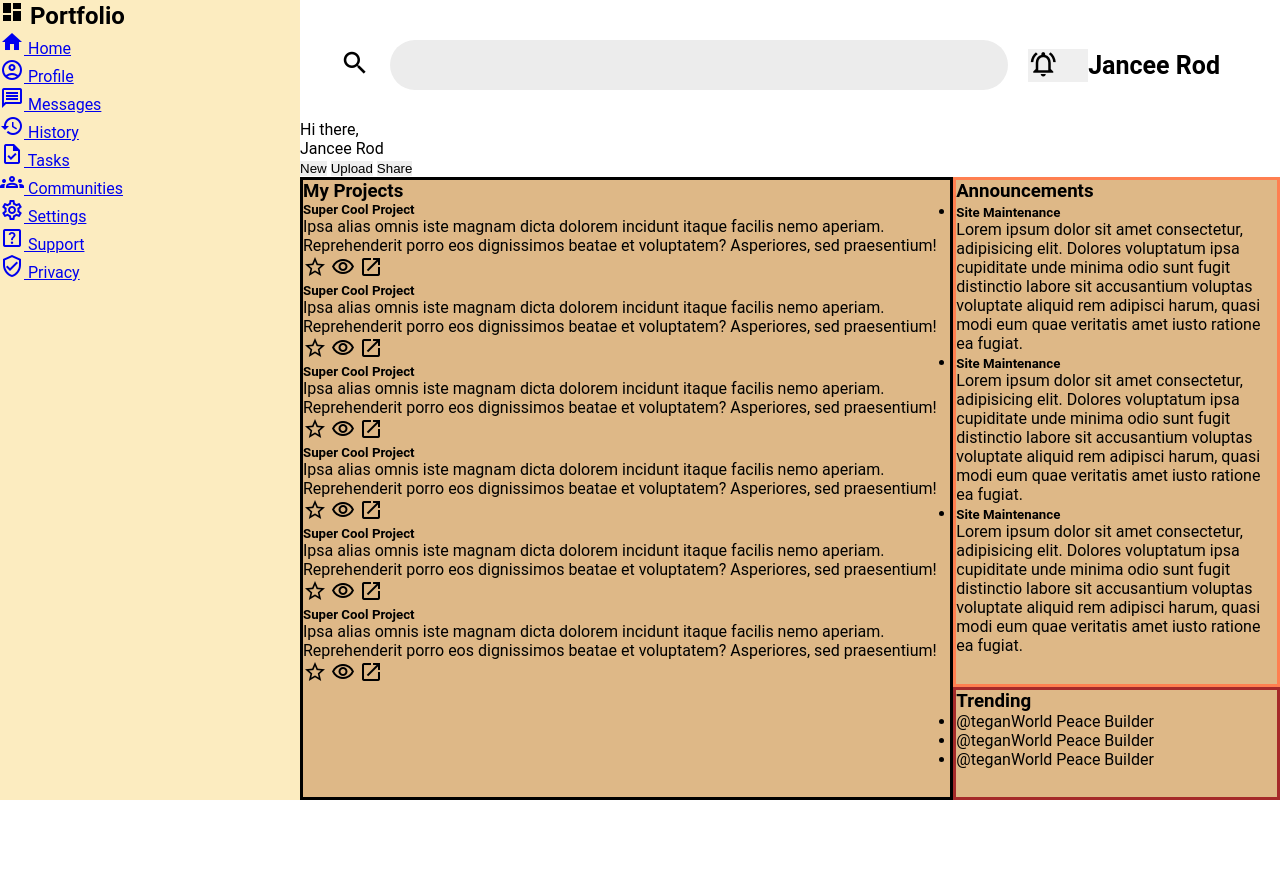
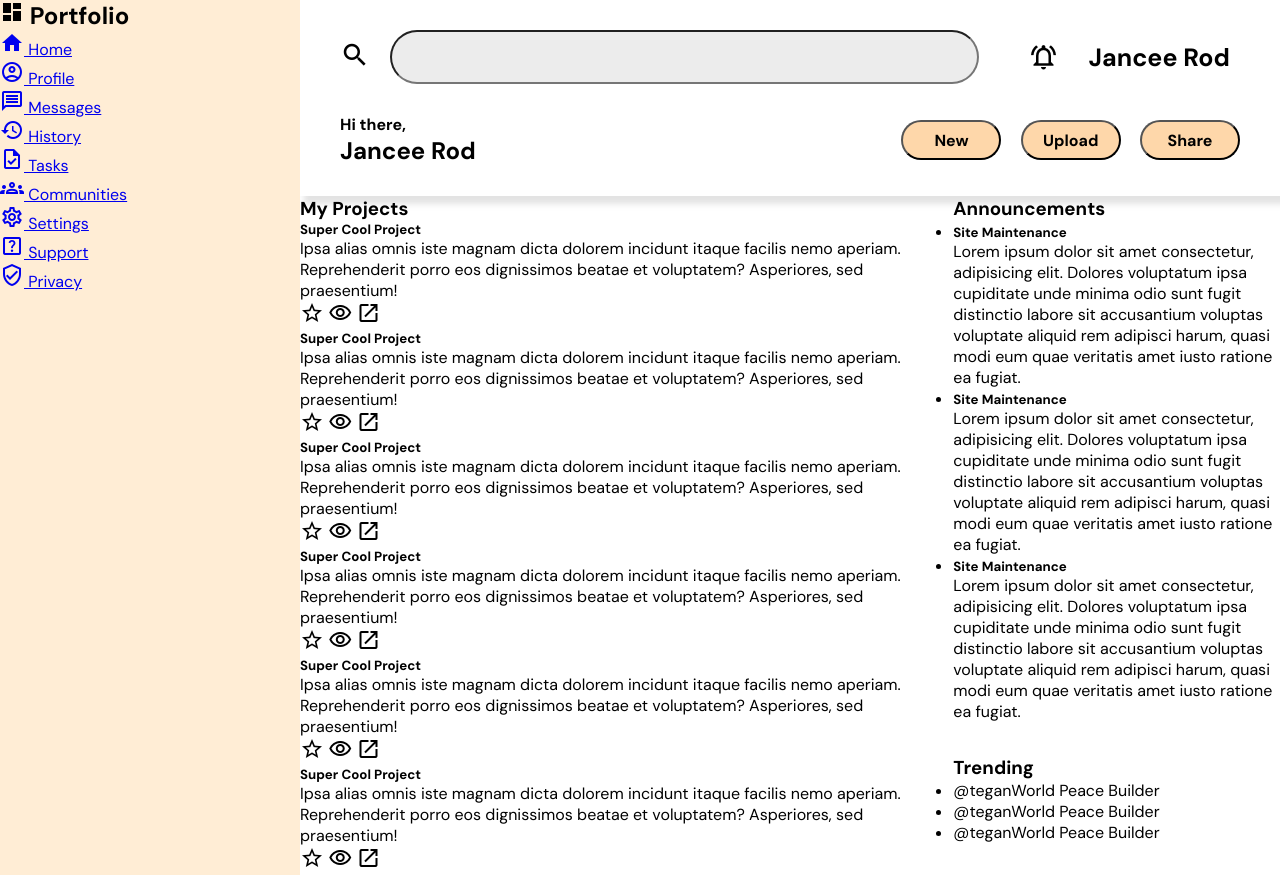
Before and after one commit to JanceeRod/dashboard, a plain HTML site: page index.html in a window 1280 px wide. Before the commit the page ends 800 px from the top, so only its background shows below. Drawn offline with Linux system fonts and the light colour scheme.

Commit message:
finish header final and buttons

```diff
--- a/index.html
+++ b/index.html
@@ -17,9 +17,7 @@
                 <input type="text" name="search" id="search">
             </div>
             <div class="account">
-                <button>
                     <span class="material-icons-outlined"> notifications_active </span>
-                </button>
                 <div class="picture"></div>
                 <p class="name">Jancee Rod</p>
             </div>
--- a/style.css
+++ b/style.css
@@ -3,11 +3,11 @@
 * {
     margin: 0;
     padding: 0;
-    border: none;
+    border: solid none;
 }
 
 body {
-    font-family: "Roboto", sans-serif;
+    font-family: "DM Sans", sans-serif;
     height: 100vh;
     display: grid;
     grid-template-columns: 300px 1fr;
@@ -16,6 +16,7 @@ body {
 
 .header {
     grid-column: 2 / 3;
+    box-shadow: 6px 6px 6px 2px rgba(194, 194, 194, 0.45);
 }
 
 .top, .account {
@@ -24,10 +25,10 @@ body {
 }
 
 .top {
-    padding: 40px 60px 30px 40px;
+    padding: 30px 50px 30px 40px;
     display: flex;
     align-items: center;
-    justify-content: space-between; /* Add this line */
+    justify-content: space-between;
 }
 
 .search {
@@ -56,7 +57,7 @@ input {
 .top .account {
     display: flex;
     align-items: center;
-    margin-left: 20px;
+    margin-left: 50px;
 }
 
 .account span {
@@ -70,27 +71,57 @@ input {
     font-weight: bold;
 }
 
+.bottom {
+    margin: 0px 40px 30px 40px;
+    display: flex;
+    align-items: center;
+}
+
+.profile {
+    margin-right: auto;
+}
+
+.profile-name .greeting {
+    font-weight: bold;
+}
+
+.profile-name .name {
+    font-weight: bold;
+    font-size: x-large;
+}
+
+.bottom button {
+    background-color: #fed7aa;
+    height: 40px;
+    width: 100px;
+    border-radius: 30px;
+    margin-left: 15px;
+    font-weight: bold;
+    font-size: medium;
+    font-family: "DM Sans", sans-serif;
+}
+
 .sidebar {
-    background-color: rgb(252, 236, 192);
+    background-color: #ffedd5;
     grid-column: 1 / 2;
     grid-row: 1 / 3;
 }
 
 .content {
-    background-color: burlywood;
+    /* background-color: burlywood; */
     display: grid;
     grid-template-columns: 2fr 1fr;
 }
 
 .projects {
-    border: solid black;
+    /* border: solid black; */
     grid-row: 1 / 3;
 }
 
 .announcements {
-    border: solid coral;
+    /* border: solid coral; */
 }
 
 .trending {
-    border: solid brown;
+    /* border: solid brown; */
 }
```
